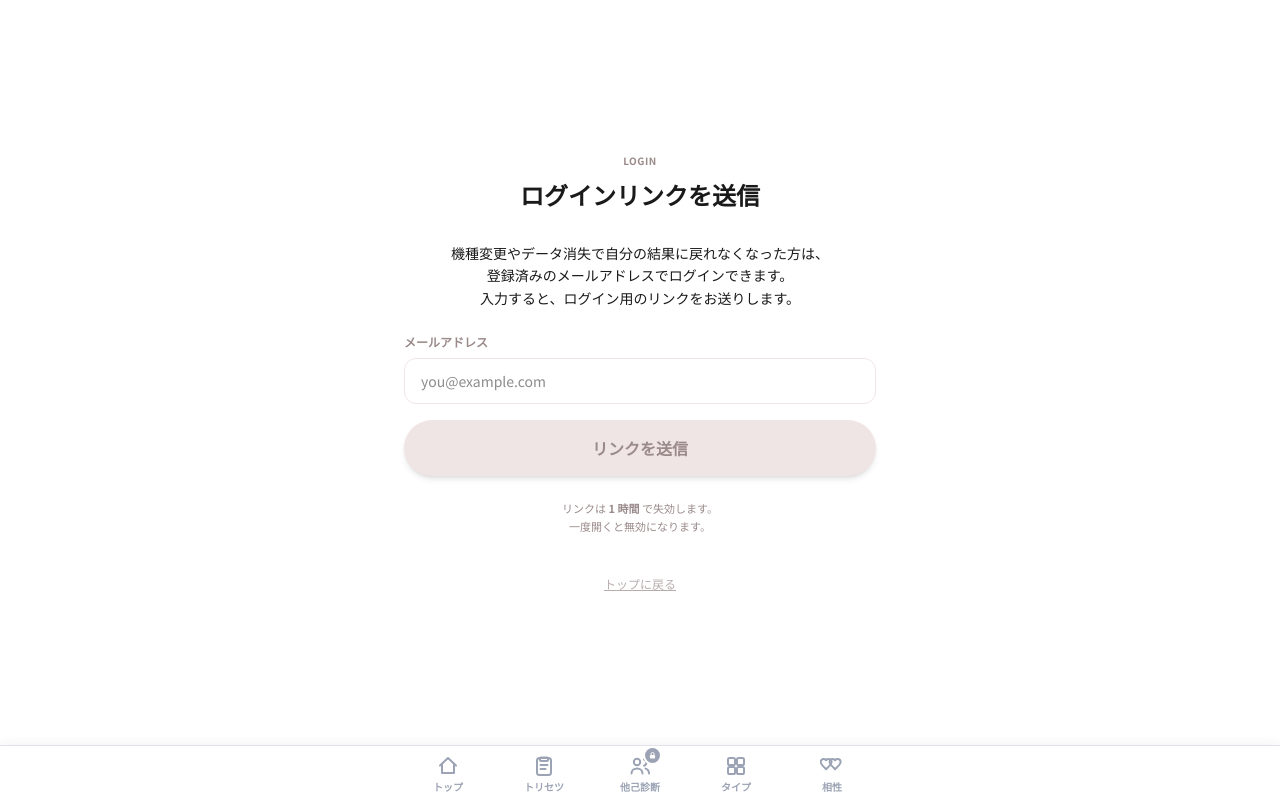
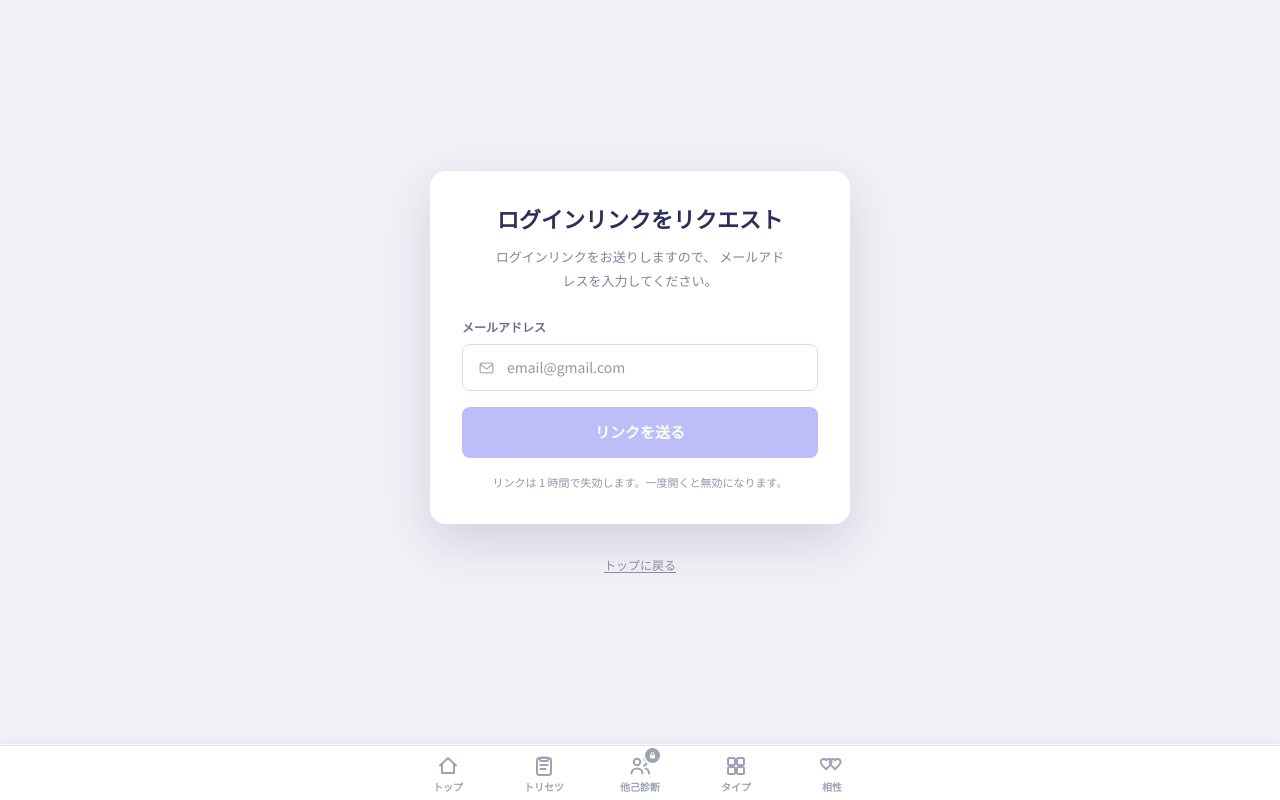
Before and after one commit to compass260307-coder/watashi-no-torisetsu, a Next.js app: page /login in a window 1280 px wide. Built offline with nearby package versions, Linux system fonts and the light colour scheme; no server answers.

Commit message:
feat(login): ログイン画面を16personalities風カードUIに刷新
Co-Authored-By: Claude Opus 4.8 (1M context) <noreply@anthropic.com>

```diff
--- a/src/app/login/page.tsx
+++ b/src/app/login/page.tsx
@@ -10,10 +10,17 @@
 //   email 入力 → POST /api/auth/request-magic-link → 送信完了画面 (enumeration 対策で
 //   存在判定はサーバ側で行わない、常に同じ画面に遷移)
 //
-// ブランド方針 (T3-5): 絵文字なし、明朝体、和の上品さ。
+// デザイン: 16personalities のログインモーダル風。淡い背景の上に中央の白カード、
+//   タイトル + 一言説明 + メールアイコン付き入力 + 塗りボタン (Sora ブルー)。
 
 import { useState } from "react";
 import Link from "next/link";
+
+const FONT_STACK =
+  "var(--font-noto-sans), 'Hiragino Sans', 'Hiragino Kaku Gothic ProN', Meiryo, sans-serif";
+
+const NAVY = "#2E2E5C";
+const SORA = "#5B5BEF";
 
 type Phase = "input" | "submitting" | "sent" | "error";
 
@@ -61,40 +68,50 @@ export default function LoginPage() {
   };
 
   return (
-    <main className="flex flex-col flex-1 items-center justify-center px-5 py-10 max-w-lg mx-auto w-full">
-      <header className="text-center mb-8 animate-fade-in-up">
-        <p className="text-[10px] font-bold tracking-wider text-muted mb-3">
-          LOGIN
-        </p>
-        <h1 className="text-2xl font-extrabold leading-tight">
-          ログインリンクを送信
+    <main
+      className="flex flex-1 flex-col items-center justify-center px-5 py-14"
+      style={{ fontFamily: FONT_STACK, backgroundColor: "#F1F1F7" }}
+    >
+      {/* モーダル風の白カード */}
+      <section
+        className="w-full max-w-[420px] rounded-2xl bg-white px-6 py-8 md:px-8"
+        style={{ boxShadow: "0 18px 50px rgba(46,46,92,0.16)" }}
+      >
+        {phase === "sent" ? (
+          <SentScreen email={trimmed} onReset={reset} />
+        ) : (
+          <>
+            <h1
+              className="text-center text-[20px] font-bold leading-snug md:text-[22px]"
+              style={{ color: NAVY }}
+            >
+              ログインリンクをリクエスト
             </h1>
-      </header>
-
-      {phase === "sent" && (
-        <SentScreen email={trimmed} onReset={reset} />
-      )}
-
-      {phase !== "sent" && (
-        <form
-          onSubmit={submit}
-          className="w-full flex flex-col gap-4 animate-fade-in-up stagger-2"
+            <p
+              className="mx-auto mt-3 max-w-[300px] text-center text-[13px] leading-[1.9]"
+              style={{ color: `${NAVY}99` }}
             >
-          <p className="text-sm text-foreground leading-relaxed text-center mb-2">
-            機種変更やデータ消失で自分の結果に戻れなくなった方は、
-            <br />
-            登録済みのメールアドレスでログインできます。
-            <br />
-            入力すると、ログイン用のリンクをお送りします。
+              ログインリンクをお送りしますので、
+              メールアドレスを入力してください。
             </p>
 
+            <form onSubmit={submit} className="mt-6 flex flex-col gap-4">
               <div>
                 <label
                   htmlFor="login-email"
-              className="block text-xs font-bold text-muted mb-2"
+                  className="mb-2 block text-[12px] font-bold"
+                  style={{ color: `${NAVY}B3` }}
                 >
                   メールアドレス
                 </label>
+                <div className="relative">
+                  <span
+                    aria-hidden
+                    className="pointer-events-none absolute left-4 top-1/2 -translate-y-1/2"
+                    style={{ color: `${NAVY}66` }}
+                  >
+                    <MailIcon />
+                  </span>
                   <input
                     id="login-email"
                     type="email"
@@ -102,42 +119,51 @@ export default function LoginPage() {
                     autoComplete="email"
                     value={email}
                     onChange={(e) => setEmail(e.target.value)}
-              placeholder="you@example.com"
+                    placeholder="email@gmail.com"
                     maxLength={254}
                     disabled={phase === "submitting"}
-              className="w-full rounded-xl border border-card-border bg-card-bg px-4 py-3 text-sm focus:outline-none focus:ring-2 focus:ring-primary/40 disabled:opacity-60"
+                    className="w-full rounded-lg border py-3 pl-11 pr-4 text-[14px] focus:outline-none focus:ring-2 disabled:opacity-60"
+                    style={
+                      {
+                        borderColor: "#DBDCEB",
+                        color: NAVY,
+                        "--tw-ring-color": `${SORA}55`,
+                      } as React.CSSProperties
+                    }
                   />
+                </div>
               </div>
 
               <button
                 type="submit"
                 disabled={!isValid || phase === "submitting"}
-            className={`w-full rounded-full px-8 py-4 text-base font-bold transition-all shadow-md ${
-              isValid && phase !== "submitting"
-                ? "bg-primary-gradient text-white hover:scale-[1.02] active:scale-[0.98]"
-                : "bg-card-border text-muted cursor-not-allowed"
-            }`}
+                className="w-full rounded-lg py-3.5 text-[15px] font-bold text-white transition-all hover:opacity-90 active:scale-[0.99] disabled:cursor-not-allowed disabled:opacity-40"
+                style={{ backgroundColor: SORA }}
               >
-            {phase === "submitting" ? "送信中..." : "リンクを送信"}
+                {phase === "submitting" ? "送信中..." : "リンクを送る"}
               </button>
 
               {phase === "error" && errorMessage && (
-            <p className="text-xs text-red-500 text-center whitespace-pre-line">
+                <p className="whitespace-pre-line text-center text-[12px] text-red-500">
                   {errorMessage}
                 </p>
               )}
 
-          <p className="text-[11px] text-muted leading-relaxed text-center mt-2">
-            リンクは <strong>1 時間</strong> で失効します。
-            <br />
-            一度開くと無効になります。
+              <p
+                className="text-center text-[11px] leading-relaxed"
+                style={{ color: `${NAVY}80` }}
+              >
+                リンクは 1 時間で失効します。一度開くと無効になります。
               </p>
             </form>
+          </>
         )}
+      </section>
 
       <Link
         href="/"
-        className="text-xs text-muted/70 underline hover:text-foreground text-center mt-10"
+        className="mt-8 text-center text-[12px] underline underline-offset-2 transition-colors hover:opacity-70"
+        style={{ color: `${NAVY}80` }}
       >
         トップに戻る
       </Link>
@@ -153,28 +179,61 @@ function SentScreen({
   onReset: () => void;
 }) {
   return (
-    <section className="w-full flex flex-col items-center text-center animate-fade-in-up stagger-2">
-      <div className="w-full rounded-2xl border border-card-border bg-label-bg p-6 mb-6">
-        <p className="text-base font-bold mb-3">メールをご確認ください</p>
-        <p className="text-sm text-foreground leading-relaxed mb-3">
-          <span className="font-semibold break-all">{email}</span>
+    <div className="flex flex-col items-center text-center">
+      <h1
+        className="text-[20px] font-bold leading-snug md:text-[22px]"
+        style={{ color: NAVY }}
+      >
+        メールをご確認ください
+      </h1>
+      <p
+        className="mt-4 text-[13px] leading-[1.9]"
+        style={{ color: `${NAVY}CC` }}
+      >
+        <span className="break-all font-bold">{email}</span>
         <br />
         宛にログインリンクをお送りしました。
       </p>
-        <p className="text-xs text-muted leading-relaxed">
+      <p
+        className="mt-3 text-[12px] leading-relaxed"
+        style={{ color: `${NAVY}80` }}
+      >
         1 時間以内にリンクをクリックしてください。
         <br />
         届かない場合は迷惑メールフォルダもご確認ください。
       </p>
-      </div>
-
       <button
         type="button"
         onClick={onReset}
-        className="text-xs text-muted underline hover:text-foreground"
+        className="mt-6 text-[12px] underline underline-offset-2 transition-colors hover:opacity-70"
+        style={{ color: `${NAVY}99` }}
       >
         別のメールアドレスで送り直す
       </button>
-    </section>
+    </div>
   );
 }
+
+// 封筒アイコン (入力欄の左内側)。currentColor で文字色に追従。
+function MailIcon() {
+  return (
+    <svg width="17" height="17" viewBox="0 0 24 24" fill="none" aria-hidden="true">
+      <rect
+        x="3"
+        y="5"
+        width="18"
+        height="14"
+        rx="2.5"
+        stroke="currentColor"
+        strokeWidth="1.8"
+      />
+      <path
+        d="M4 7.5l8 6 8-6"
+        stroke="currentColor"
+        strokeWidth="1.8"
+        strokeLinecap="round"
+        strokeLinejoin="round"
+      />
+    </svg>
+  );
+}
```
Lines whose indentation alone changed are shown as unchanged.
